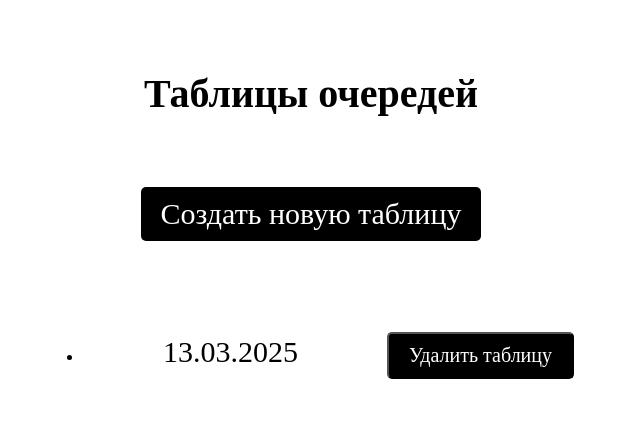
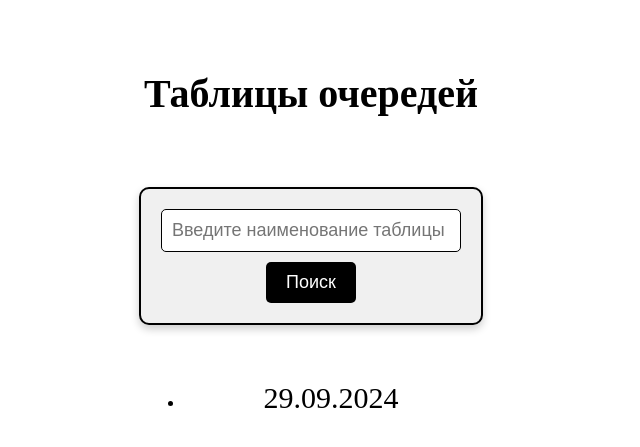
Before and after one commit to zxcgrishka/service-for-organizing-queues, a Flask app: page / in a window 1280 px wide. Shown: the part 74-521 px from the top of the page, without its empty margins (329-969 px from the left). Run offline with Flask 3, Linux system fonts and the light colour scheme.

Commit message:
добавления сортировки таблиц и создание их поиска + оформление

```diff
--- a/app.py
+++ b/app.py
@@ -1,9 +1,8 @@
-from flask import Flask, render_template, request, redirect, url_for, session, flash
+from flask import Flask, render_template, request, redirect, url_for
 from flask_sqlalchemy import SQLAlchemy
 from werkzeug.security import check_password_hash, generate_password_hash
 from flask_login import LoginManager, UserMixin, login_user, logout_user, login_required, current_user
-import os
-import sys
+from datetime import datetime
 
 # Конфигурация
 class Config:
@@ -41,16 +40,12 @@ class QueueTable(db.Model):
     id = db.Column(db.Integer, primary_key=True)
     name = db.Column(db.String(80), nullable=False)
     entries = db.relationship('QueueEntry', backref='table', lazy=True)
+    date = db.Column(db.DateTime, default=datetime.utcnow)
 
 class QueueEntry(db.Model):
     id = db.Column(db.Integer, primary_key=True)
     name = db.Column(db.String(80), nullable=False)
     table_id = db.Column(db.Integer, db.ForeignKey('queue_table.id'), nullable=False)
-
-class Post(db.Model):
-    id = db.Column(db.Integer, primary_key=True)
-    name = db.Column(db.String(100), nullable=False)
-    group = db.Column(db.Integer, nullable=False)
 
 
 @login_manager.user_loader
@@ -61,7 +56,7 @@ def load_user(user_id):
 # Маршруты
 @app.route('/')
 def index():
-    tables = QueueTable.query.all()
+    tables = QueueTable.query.order_by(QueueTable.date.desc()).all()
     return render_template('index.html', tables=tables)
 
 
@@ -92,7 +87,7 @@ def login():
             login_user(user)
             return redirect(url_for('dashboard'))
         else:
-            return 'Invalid credentials'
+            return 'Неверные данные'
 
     return render_template('login.html')
 
@@ -100,7 +95,7 @@ def login():
 @app.route('/dashboard')
 @login_required
 def dashboard():
-    return redirect(url_for('login'))
+    return redirect(url_for('index'))
 
 
 @app.route('/logout')
@@ -110,12 +105,18 @@ def logout():
     return redirect(url_for('login'))
 
 
+@app.route('/search', methods=['GET'])
+def search():
+    searching_table = request.args.get('searching_table')
+    results = []
+    if searching_table:
+        results = QueueTable.query.filter(QueueTable.name.ilike(f'%{searching_table}%')).all()
+    return render_template('index.html', searching_table=searching_table, results=results)
+
+
 @app.route('/queue', methods=['GET', 'POST'])
 @login_required
 def queue():
-    if not current_user.is_admin:
-        return 'только админы'
-
     if request.method == 'POST':
         table_name = request.form['table_name']
         new_table = QueueTable(name=table_name)
@@ -142,9 +143,6 @@ def make(table_id):
 @app.route('/delete/<int:table_id>', methods=['POST'])
 @login_required
 def delete_table(table_id):
-    if not current_user.is_admin:
-        return 'только админы'
-
     table = QueueTable.query.get_or_404(table_id)
     QueueEntry.query.filter_by(table_id=table.id).delete()
     db.session.delete(table)
--- a/static/css/main.css
+++ b/static/css/main.css
@@ -222,3 +222,120 @@ h1 {
 h2 {
     font-size: 30px;
 }
+
+.search {
+    display: flex;
+    flex-direction: column;
+    align-items: center;
+    justify-content: center;
+    padding: 20px;
+    background-color: #f0f0f0;
+    border: 2px solid #000;
+    border-radius: 10px;
+    width: 300px;
+    box-shadow: 0 4px 8px rgba(0, 0, 0, 0.2);
+}
+
+.search form {
+    display: flex;
+    flex-direction: column;
+    align-items: center;
+    width: 100%;
+}
+
+.search input[type="text"] {
+    width: 100%;
+    padding: 10px;
+    margin-bottom: 10px;
+    font-size: 18px;
+    border: 1px solid #000;
+    border-radius: 5px;
+    box-sizing: border-box;
+}
+
+.search button {
+    padding: 10px 20px;
+    font-size: 18px;
+    color: #fff;
+    background-color: #000;
+    border: none;
+    border-radius: 5px;
+    cursor: pointer;
+    transition: background-color 0.3s;
+}
+
+.search button:hover {
+    background-color: #555;
+}
+
+.search_big {
+    display: flex;
+    justify-content: center;
+    margin-bottom: 40px;
+}
+
+.register {
+    font-family: 'Century Gothic';
+    display: flex;
+    flex-direction: column;
+    align-items: center;
+    justify-content: center;
+    padding: 20px;
+    background-color: #f0f0f0;
+    border: 2px solid #000;
+    border-radius: 10px;
+    width: 300px;
+    box-shadow: 0 4px 8px rgba(0, 0, 0, 0.2);
+}
+
+.register h2 {
+    margin-bottom: 20px;
+    font-size: 24px;
+    color: #000;
+}
+
+.register form {
+    display: flex;
+    flex-direction: column;
+    width: 100%;
+}
+
+.register label {
+    margin-bottom: 5px;
+    font-size: 16px;
+    color: #000;
+}
+
+.register input[type="text"],
+.register input[type="password"],
+.register input[type="email"] {
+    width: 100%;
+    padding: 10px;
+    margin-bottom: 15px;
+    font-size: 18px;
+    border: 1px solid #000;
+    border-radius: 5px;
+    box-sizing: border-box;
+}
+
+.register button {
+    font-family: 'Century Gothic';
+    padding: 10px 20px;
+    font-size: 18px;
+    color: #fff;
+    background-color: #000;
+    border: none;
+    border-radius: 5px;
+    cursor: pointer;
+    transition: background-color 0.3s;
+}
+
+.register button:hover {
+    background-color: #555;
+}
+
+.big_register {
+    display: flex;
+    justify-content: center;
+    margin-top: 150px;
+}
--- a/static/js/script.js
+++ /dev/null
@@ -1,9 +0,0 @@
-document.addEventListener('DOMContentLoaded', function() {
-    document.getElementById('registerButton').addEventListener('click', function() {
-        window.location.href = 'register';
-    });
-
-    document.getElementById('loginButton').addEventListener('click', function() {
-        window.location.href = 'login';
-    });
-});
--- a/templates/base.html
+++ b/templates/base.html
@@ -16,7 +16,7 @@
                 {% if current_user.is_admin %}
                     <a href="{{ url_for('queue') }}">Создать таблицу</a>
                 {% endif %}
-                <a href="{{ url_for('logout') }}">Выйти</a>
+                <a href="{{ url_for('logout') }}" onclick="return confirm('Вы уверены, что хотите выйти?');">Выйти</a>
             {% else %}
                 <a href="{{ url_for('register') }}">Зарегистрироваться</a>
                 <a href="{{ url_for('login') }}">Войти</a>
--- a/templates/index.html
+++ b/templates/index.html
@@ -7,9 +7,34 @@ All tables
 {% block body %}
 
 <h1>Таблицы очередей</h1>
-<div class="big_create">
-    <a class="create_new_table" href="{{ url_for('queue') }}">Создать новую таблицу</a>
+<!--
+{% if current_user.is_admin%}
+    <div class="big_create">
+        <a class="create_new_table" href="{{ url_for('queue') }}">Создать новую таблицу</a>
+    </div>
+{% endif %}
+-->
+
+<div class="search_big">
+    <div class="search">
+        <form action="{{ url_for('search') }}" method="GET">
+            <input type="text" name="searching_table" placeholder="Введите наименование таблицы">
+            <button type="submit">Поиск</button>
+        </form>
+    </div>
 </div>
+
+{% if results %}
+    <ul>
+        {% for element in results %}
+            <li>
+                <a href="{{ url_for('make', table_id=element.id) }}"> {{ element.name }} </a>
+            </li>
+        {% endfor %}
+    </ul>
+{% elif searching_table %}
+    <p>Ничего не найдено.</p>
+{% endif %}
 
 <div class="table_scroll">
     <ul>
@@ -17,7 +42,9 @@ All tables
             <li>
                 <a class="table_name" href="{{ url_for('make', table_id=table.id) }}">{{ table.name }}</a>
                 <form method="POST" action="{{ url_for('delete_table', table_id=table.id) }}" style="display:inline;">
-                    <button class="delete_table" type="submit" onclick="return confirm('Вы уверены, что хотите удалить эту таблицу?');">Удалить таблицу</button>
+                    {% if current_user.is_admin %}
+                        <button class="delete_table" type="submit" onclick="return confirm('Вы уверены, что хотите удалить эту таблицу?');">Удалить таблицу</button>
+                    {% endif %}
                 </form>
             </li>
         {% endfor %}
--- a/templates/login.html
+++ b/templates/login.html
@@ -5,7 +5,9 @@ Login
 {% endblock %}
 
 {% block body %}
-<h2>Login</h2>
+<div class="big_register">
+    <div class="register">
+        <h2>Войти</h2>
             <form action="/login" method="POST">
                 <label for="username">Username:</label>
                 <input type="text" id="username" name="username" required>
@@ -15,4 +17,6 @@ Login
 
                 <button type="submit">Login</button>
             </form>
+    </div>
+</div>
 {% endblock %}
--- a/templates/queue.html
+++ b/templates/queue.html
@@ -9,7 +9,7 @@ Create table
     <div class="container1">
         <form method="POST">
             <div class="input_group">
-                <label class="create_table_name" for="table_name">Table Name:</label>
+                <label class="create_table_name" for="table_name">Наименование таблицы:</label>
                 <input type="text" id="table_name" name="table_name" required>
                 <button type="submit">Create</button>
             </div>
```
Also changed, not shown: templates/register.html (+7 -2 lines), instance/lr_queue.db. Lines whose indentation alone changed are shown as unchanged.
